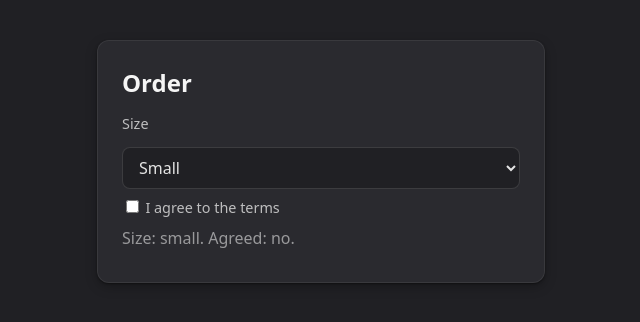
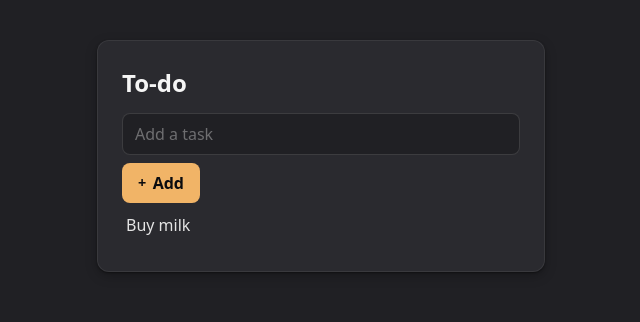
Before and after one commit to ashbasdev/learnReact, a React (Vite) app: page / in a window 1280 px wide. Shown: the top 322 px of the page, without its empty margins (319-959 px from the left). Built offline with nearby package versions, Linux system fonts and the light colour scheme.

Commit message:
Handle submit to do

```diff
--- a/src/App.jsx
+++ b/src/App.jsx
@@ -1,32 +1,41 @@
 import { useState } from "react"
 
-// Selects and textareas use value/e.target.value like a text input.
-// A checkbox is the exception: it uses checked/e.target.checked.
+// Handle submission on the form with onSubmit. Call e.preventDefault to stop
+// the page reload, use the values from state, then reset the form.
 
 function App() {
-  const [size, setSize] = useState("small")
-  const [agree, setAgree] = useState(false)
+  const [text, setText] = useState("")
+  const [todos, setTodos] = useState(["Buy milk"])
+
+  // 2 + 3. Write handleSubmit: call e.preventDefault(), add text to todos
+  //        (a new array), then reset text to "".
+
+  function handleSubmit(e) {
+    e.preventDefault(); // stop the page reload
+    setTodos([...todos, text]) // add the new todo to the list
+    setText("")
+  }
+
 
   return (
     <div className="card stack">
-      <h1>Order</h1>
-      <label>Size</label>
-      {/* 1. Make this select controlled: value from size, update size in
-             onChange from e.target.value. */}
-      <select value={size} onChange={(e)=>setSize(e.target.value)}>
-        <option value="small">Small</option>
-        <option value="medium">Medium</option>
-        <option value="large">Large</option>
-      </select>
-      <label>
-        {/* 2. Make this checkbox controlled: checked from agree, update agree
-               in onChange from e.target.checked. */}
-        <input type="checkbox" checked={agree} onChange={(e)=>setAgree(e.target.checked)} />
-        I agree to the terms
-      </label>
-      <p className="muted">
-        Size: {size}. Agreed: {agree ? "yes" : "no"}.
-      </p>
+      <h1>To-do</h1>
+      {/* 1. Add onSubmit={handleSubmit} to this form. */}
+      <form className="stack" onSubmit={handleSubmit}>
+        <input
+          placeholder="Add a task"
+          value={text}
+          onChange={(e) => setText(e.target.value)}
+        />
+        <button className="btn" type="submit">
+          <span className="btn-icon">+</span>Add
+        </button>
+      </form>
+      <ul>
+        {todos.map((todo) => (
+          <li key={todo}>{todo}</li>
+        ))}
+      </ul>
     </div>
   )
 }
```
